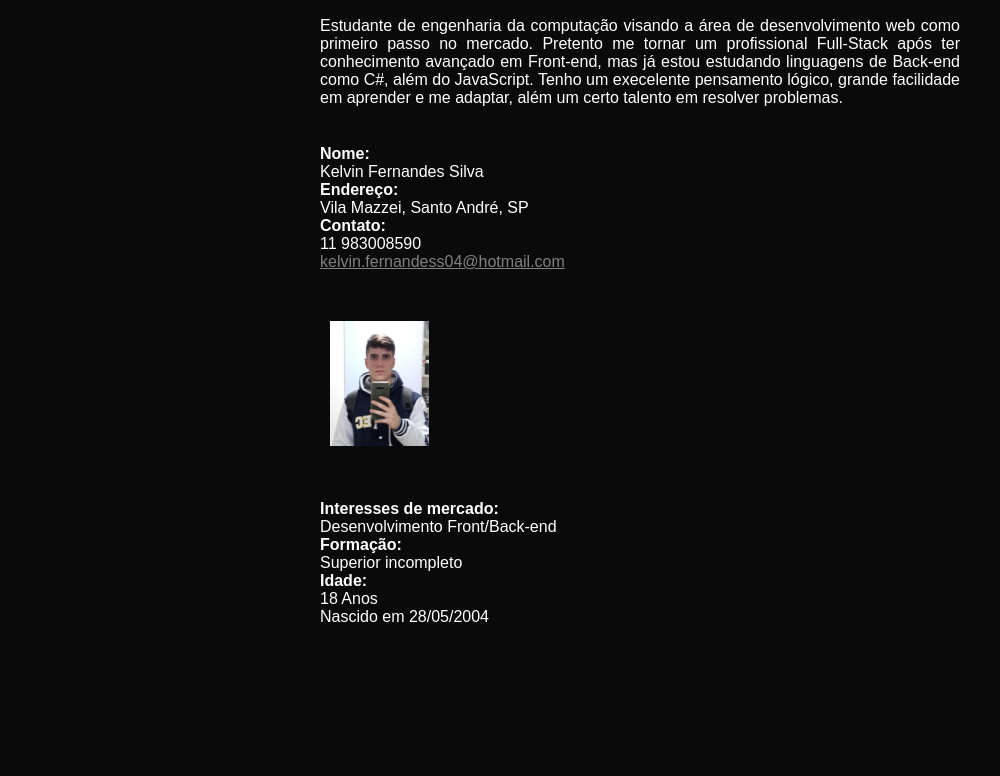
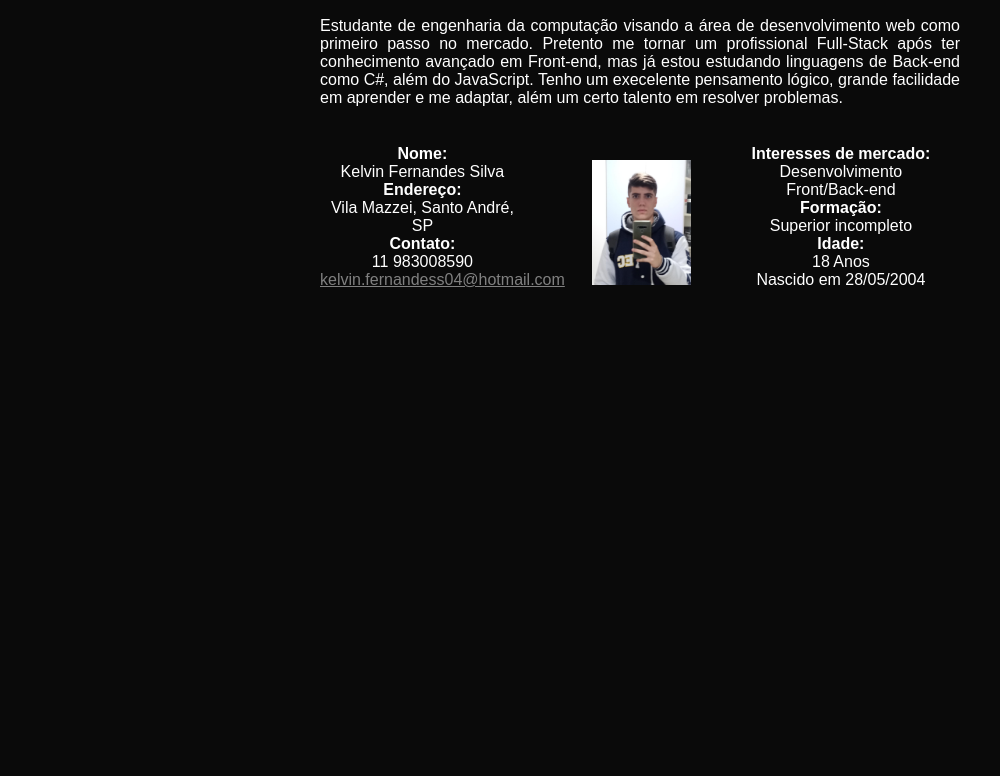
Before and after one commit to KelvinFS04/KelvinFS04.github.io, a plain HTML site: page Páginas/Sobre-mim.html in a window 1280 px wide. Shown: the part 187-963 px from the top of the page, without its empty margins (0-1000 px from the left). After the commit the page ends 800 px from the top, so only its background shows below. Drawn offline with Linux system fonts and the light colour scheme.

Commit message:
correção de classes

```diff
--- a/Páginas/Sobre-mim.html
+++ b/Páginas/Sobre-mim.html
@@ -58,7 +58,7 @@
                 </p>
                 <br>
 
-                <div class="separaçãoSobreMim">
+                <div class="separaçãoEm3">
                     <strong>Nome:</strong><br>
                     Kelvin Fernandes Silva<br>
                     <strong>Endereço:</strong><br>
@@ -69,12 +69,12 @@
 
                 </div>
 
-                <div class="separaçãoSobreMim">
+                <div class="separaçãoEm3">
                 <img src="../Imagens/Foto_pessoal.jpg" style="height: 125px; position: relative; left: 10px;">
 
                 </div>
 
-                <div class="separaçãoSobreMim" >
+                <div class="separaçãoEm3" >
                     <strong>Interesses de mercado:</strong><br>
                     Desenvolvimento Front/Back-end<br>
                     <strong>Formação:</strong><br>
```
